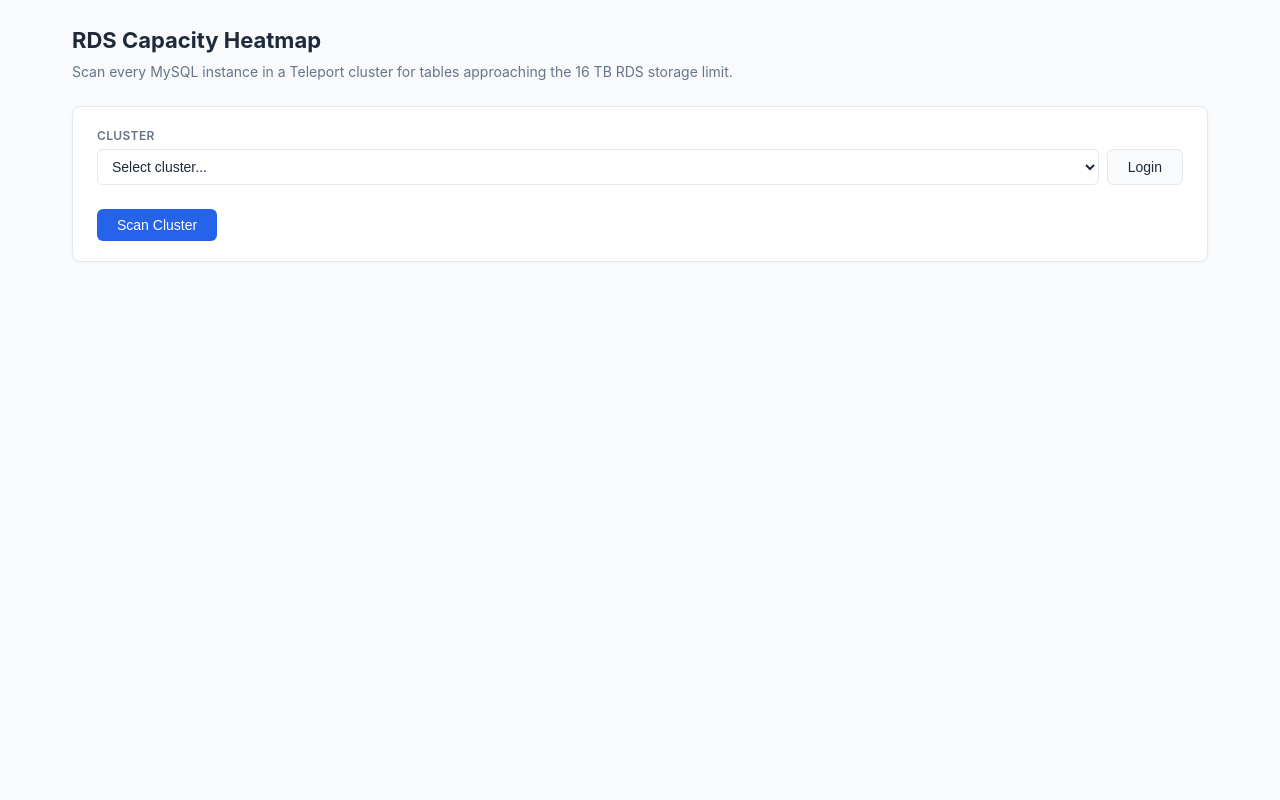
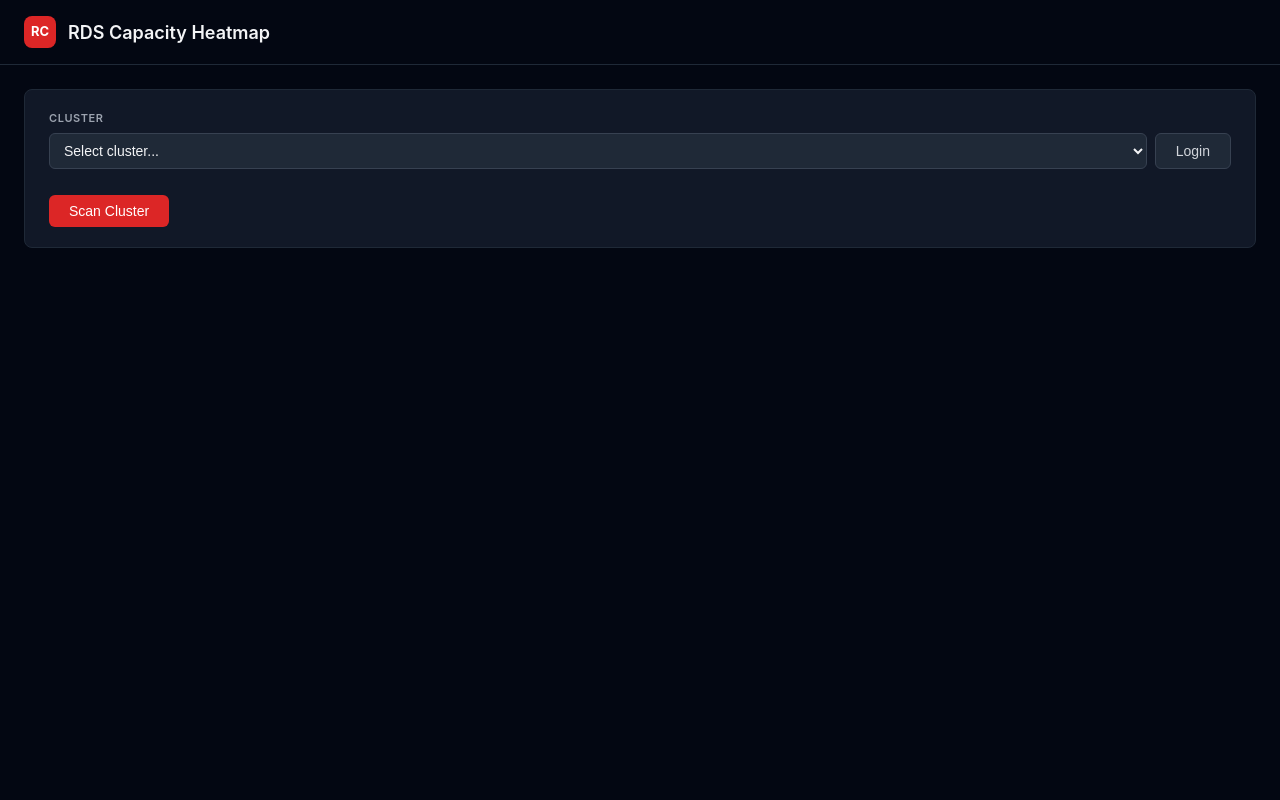
Before and after one commit to parcst/rds-capacity-heatmap, a FastAPI app: page / in a window 1280 px wide. Run offline with FastAPI, Linux system fonts and the light colour scheme.

Commit message:
Restyle UI to match PII Sentinel dark theme
Switch from light theme with blue accents to dark theme (gray-950/900/800)
with red accents, matching the PII Sentinel design system for visual
consistency across projects. Adds header bar with logo.

Co-Authored-By: Claude Opus 4.6 <noreply@anthropic.com>

```diff
--- a/static/style.css
+++ b/static/style.css
@@ -1,24 +1,31 @@
-/* ─── Variables ─── */
+/* ─── Variables (PII Sentinel dark theme) ─── */
 :root {
     --color-red: #dc2626;
-    --color-red-bg: #fef2f2;
-    --color-red-border: #fecaca;
+    --color-red-hover: #ef4444;
+    --color-red-bg: rgba(127, 29, 29, 0.4);
+    --color-red-border: rgba(153, 27, 27, 0.4);
     --color-yellow: #d97706;
-    --color-yellow-bg: #fffbeb;
-    --color-yellow-border: #fde68a;
+    --color-yellow-bg: rgba(120, 53, 15, 0.4);
+    --color-yellow-border: rgba(146, 64, 14, 0.4);
     --color-green: #16a34a;
-    --color-green-bg: #f0fdf4;
-    --color-green-border: #bbf7d0;
+    --color-green-bg: rgba(6, 78, 59, 0.4);
+    --color-green-border: rgba(6, 95, 70, 0.4);
     --color-error: #6b7280;
-    --color-error-bg: #f9fafb;
-    --color-error-border: #e5e7eb;
-    --color-primary: #2563eb;
-    --color-primary-hover: #1d4ed8;
-    --color-bg: #f8fafc;
-    --color-surface: #ffffff;
-    --color-text: #1e293b;
-    --color-text-muted: #64748b;
-    --color-border: #e2e8f0;
+    --color-error-bg: rgba(31, 41, 55, 0.5);
+    --color-error-border: #374151;
+    --color-primary: #dc2626;
+    --color-primary-hover: #ef4444;
+    --color-bg: #030712;
+    --color-surface: #111827;
+    --color-surface-alt: #1f2937;
+    --color-text: #f3f4f6;
+    --color-text-secondary: #d1d5db;
+    --color-text-muted: #9ca3af;
+    --color-text-faded: #6b7280;
+    --color-border: #1f2937;
+    --color-border-light: #374151;
+    --color-input-bg: #1f2937;
+    --color-input-border: #374151;
     --radius: 8px;
 }
 
@@ -35,29 +42,51 @@ body {
     color: var(--color-text);
     line-height: 1.5;
     font-size: 14px;
-}
-
-/* ─── Layout (single column, no sidebar) ─── */
-.layout {
-    max-width: 1200px;
-    margin: 0 auto;
-    padding: 24px 32px;
     min-height: 100vh;
 }
 
-/* ─── Page Header ─── */
-.page-header {
-    margin-bottom: 24px;
+/* ─── Header ─── */
+.app-header {
+    display: flex;
+    align-items: center;
+    gap: 12px;
+    padding: 16px 24px;
+    border-bottom: 1px solid var(--color-border);
+    background: var(--color-bg);
 }
 
-.page-header h1 {
-    font-size: 22px;
+.app-logo {
+    width: 32px;
+    height: 32px;
+    border-radius: 8px;
+    background: var(--color-primary);
+    display: flex;
+    align-items: center;
+    justify-content: center;
+    color: white;
     font-weight: 700;
+    font-size: 13px;
+    flex-shrink: 0;
 }
 
-.page-header p {
+.app-header h1 {
+    font-size: 18px;
+    font-weight: 600;
+    color: var(--color-text);
+}
+
+.app-header p {
+    font-size: 13px;
     color: var(--color-text-muted);
-    margin-top: 4px;
+    margin-left: auto;
+}
+
+/* ─── Layout ─── */
+.layout {
+    max-width: 1400px;
+    margin: 0 auto;
+    padding: 24px;
+    min-height: calc(100vh - 65px);
 }
 
 /* ─── Form Card ─── */
@@ -66,7 +95,6 @@ body {
     border: 1px solid var(--color-border);
     border-radius: var(--radius);
     padding: 20px 24px;
-    box-shadow: 0 1px 3px rgba(0, 0, 0, 0.04);
 }
 
 .form-card {
@@ -82,32 +110,32 @@ body {
 .form-group {
     display: flex;
     flex-direction: column;
-    gap: 4px;
+    gap: 6px;
     flex: 1;
 }
 
 .form-group label {
-    font-size: 12px;
+    font-size: 11px;
     font-weight: 600;
     color: var(--color-text-muted);
     text-transform: uppercase;
-    letter-spacing: 0.03em;
+    letter-spacing: 0.05em;
 }
 
 .form-group select {
     padding: 8px 10px;
-    border: 1px solid var(--color-border);
+    border: 1px solid var(--color-input-border);
     border-radius: 6px;
     font-size: 14px;
-    background: var(--color-surface);
+    background: var(--color-input-bg);
     color: var(--color-text);
     outline: none;
     transition: border-color 0.15s;
 }
 
 .form-group select:focus {
-    border-color: var(--color-primary);
-    box-shadow: 0 0 0 3px rgba(37, 99, 235, 0.1);
+    border-color: #3b82f6;
+    box-shadow: 0 0 0 2px rgba(59, 130, 246, 0.15);
 }
 
 .cluster-row {
@@ -118,17 +146,17 @@ body {
 .cluster-row select {
     flex: 1;
     padding: 8px 10px;
-    border: 1px solid var(--color-border);
+    border: 1px solid var(--color-input-border);
     border-radius: 6px;
     font-size: 14px;
-    background: var(--color-surface);
+    background: var(--color-input-bg);
     color: var(--color-text);
     outline: none;
 }
 
 .cluster-row select:focus {
-    border-color: var(--color-primary);
-    box-shadow: 0 0 0 3px rgba(37, 99, 235, 0.1);
+    border-color: #3b82f6;
+    box-shadow: 0 0 0 2px rgba(59, 130, 246, 0.15);
 }
 
 .form-actions {
@@ -164,13 +192,14 @@ body {
 }
 
 .btn-secondary {
-    background: var(--color-bg);
-    color: var(--color-text);
-    border: 1px solid var(--color-border);
+    background: var(--color-surface-alt);
+    color: var(--color-text-secondary);
+    border: 1px solid var(--color-input-border);
 }
 
 .btn-secondary:hover:not(:disabled) {
-    background: var(--color-border);
+    background: var(--color-border-light);
+    color: var(--color-text);
 }
 
 .btn-export {
--- a/templates/base.html
+++ b/templates/base.html
@@ -8,6 +8,10 @@
     <script src="https://unpkg.com/htmx.org@2.0.4"></script>
 </head>
 <body>
+    <header class="app-header">
+        <div class="app-logo">RC</div>
+        <h1>RDS Capacity Heatmap</h1>
+    </header>
     <div class="layout">
         {% block content %}{% endblock %}
     </div>
--- a/templates/index.html
+++ b/templates/index.html
@@ -1,11 +1,6 @@
 {% extends "base.html" %}
 
 {% block content %}
-<div class="page-header">
-    <h1>RDS Capacity Heatmap</h1>
-    <p>Scan every MySQL instance in a Teleport cluster for tables approaching the 16 TB RDS storage limit.</p>
-</div>
-
 <div class="card form-card">
     <form id="scan-form" onsubmit="startScan(event)">
         <div class="form-row">
```
Also changed, not shown: other parts of static/style.css (+37 -25 lines).
